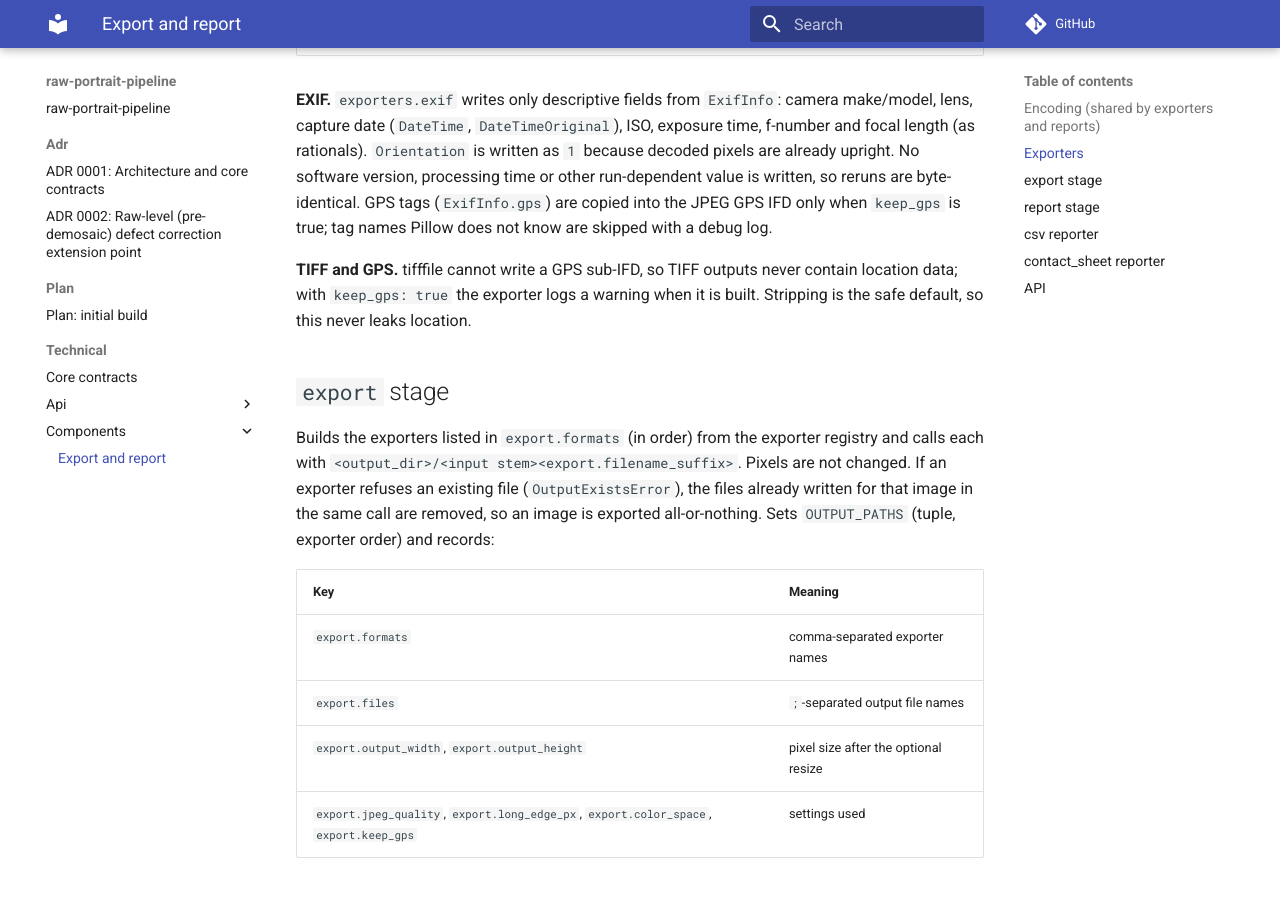
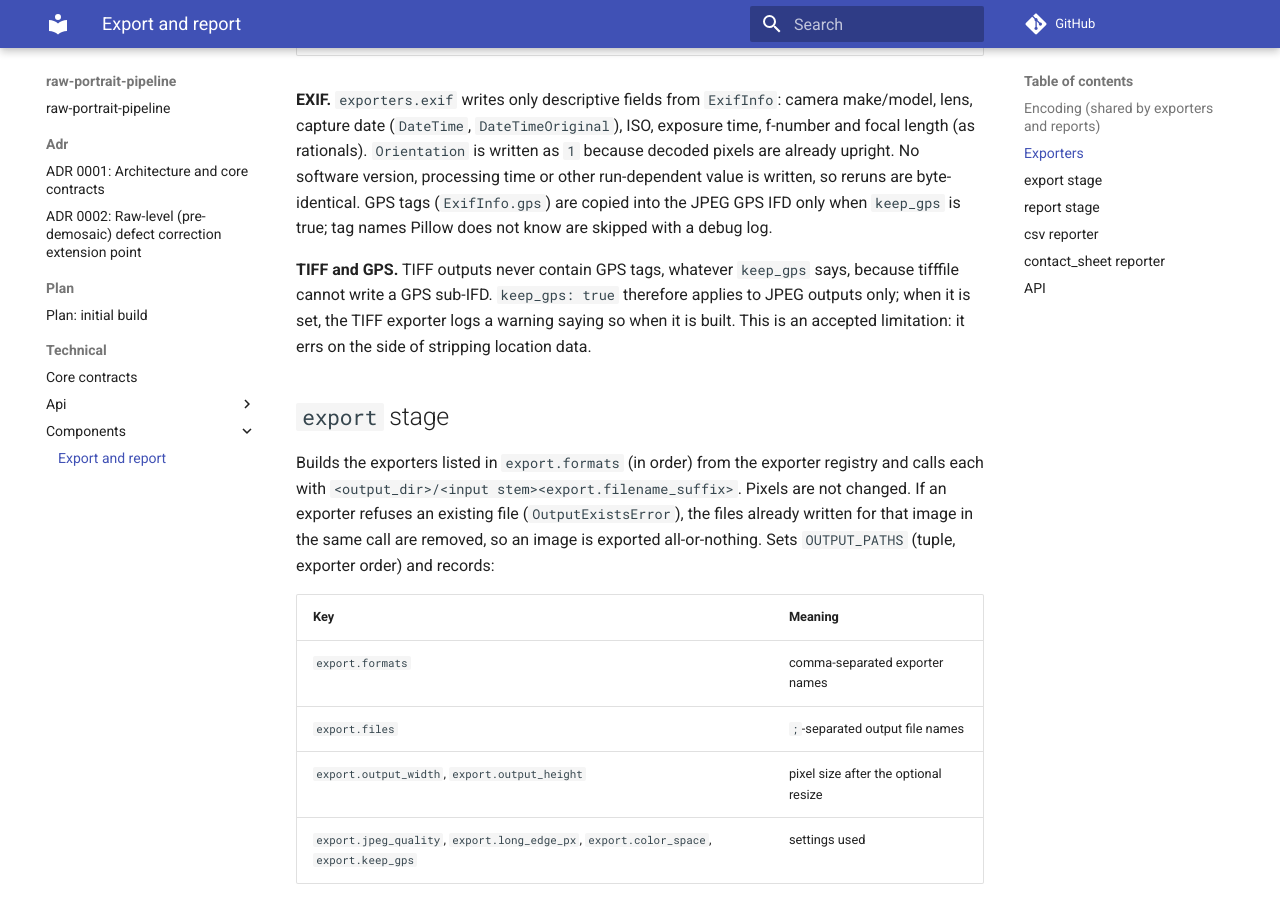
Before and after one commit to emiliano-f/raw-portrait-pipeline, an MkDocs documentation site: the page built from docs/technical/components/export-report.md, in a window 1280 px wide and 900 px high, scrolled down 1684 px. Built offline with MkDocs 1.6.1 and Material for MkDocs 9.7.7, drawn with Linux system fonts in a browser that asks for light colours; comment, search, counter and statistics services are not loaded.

Commit message:
Document that keep_gps applies to JPEG only; TIFF never carries GPS

```diff
--- a/docs/technical/components/export-report.md
+++ b/docs/technical/components/export-report.md
@@ -57,9 +57,11 @@ byte-identical. GPS tags (`ExifInfo.gps`) are copied into the JPEG GPS IFD only
 when `keep_gps` is true; tag names Pillow does not know are skipped with a debug
 log.
 
-**TIFF and GPS.** tifffile cannot write a GPS sub-IFD, so TIFF outputs never
-contain location data; with `keep_gps: true` the exporter logs a warning when it
-is built. Stripping is the safe default, so this never leaks location.
+**TIFF and GPS.** TIFF outputs never contain GPS tags, whatever `keep_gps`
+says, because tifffile cannot write a GPS sub-IFD. `keep_gps: true` therefore
+applies to JPEG outputs only; when it is set, the TIFF exporter logs a warning
+saying so when it is built. This is an accepted limitation: it errs on the side
+of stripping location data.
 
 ## `export` stage
 
```
Also changed, not shown: 2 other files.
